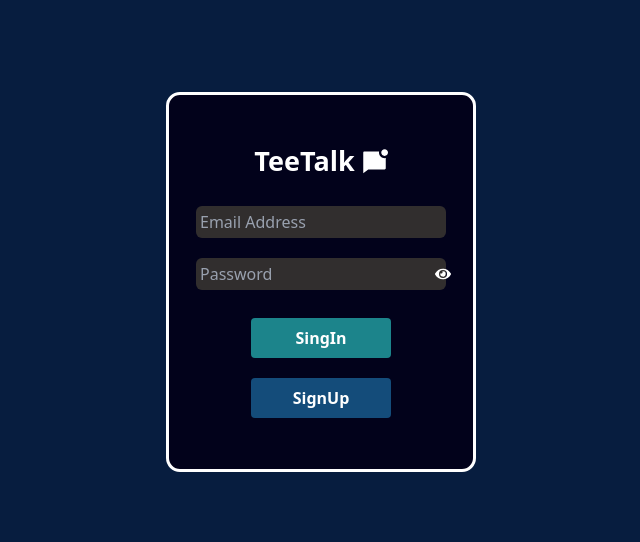
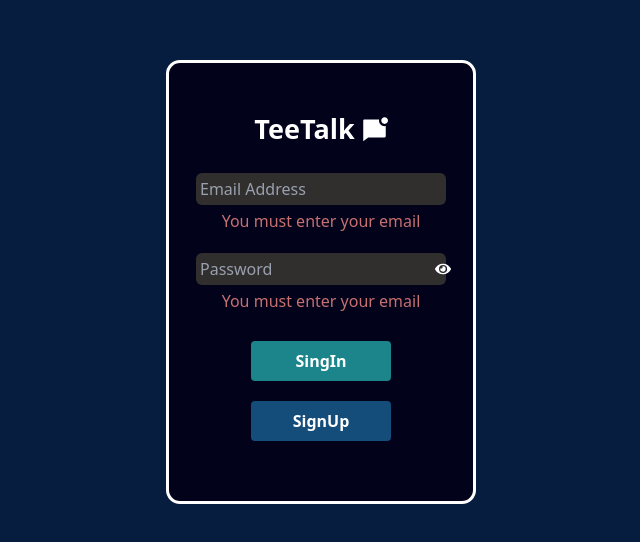
Before and after one commit to moshiurhossain/ReactChatApp-TeeTalk, a React (Vite) app: page / in a window 1280 px wide. Shown: the part 168-710 px from the top of the page, without its empty margins (319-959 px from the left). Built offline with nearby package versions, Linux system fonts and the light colour scheme.

Commit message:
signin-p error handle step-2 error design created

```diff
--- a/src/pages/Singin.jsx
+++ b/src/pages/Singin.jsx
@@ -14,7 +14,8 @@ const Singin = () => {
     const [passwordError,setpasswordError]=useState('')
     // -------------------------------------------------//
     const handleSubmit=()=>{
-
+      e.preventDefault()
+      console.log('done')
     }
 
 
@@ -23,33 +24,44 @@ const Singin = () => {
 
     <section id='signin' className=' w-full h-screen  flex items-center bg-[#071d3f] '>
 
-        <div className='w-[310px] h-[380px] bg-[#02021b] pt-4 mx-auto mt-[100px] rounded-[14px] border-[3px] border-white'>
+        <form onSubmit={handleSubmit} className='w-[310px] py-[60px] bg-[#02021b] pt-4 mx-auto mt-[100px] rounded-[14px] border-[3px] border-white'>
             <div className="iconbox mx-auto w-[50%] flex items-center justify-center gap-1.5 font-bold text-[27px] mt-[30px] text-white">
                 TeeTalk<RiChatUnreadFill />
             </div>
             {/* input box starts */}
             <div className="inputbox flex justify-center items-center py-2 mt-2 flex-col">
-            <input className='w-[250px] p-1 bg-[#312e2e] rounded-[6px] outline-0 mt-2 text-white placeholder-gray-400' type="text" placeholder='Email Address' />
+              {/* email start */}
+            <input
+            onChange={(e)=>{setemail(e.target.value),setemailError('')}}
+            className='w-[250px] p-1 bg-[#312e2e] rounded-[6px] outline-0 mt-2 text-white placeholder-gray-400'
+            type="text"
+            placeholder='Email Address' />
+            <p className='text-[#c77070] mt-1'>You must enter your email</p>
+            {/* email end */}
             {/* password start */}
             <div className='w-[250px] bg-[#312e2e] mt-5 p-1 rounded-[6px] flex justify-between'>
             <input
             className='outline-0 placeholder-gray-400 text-white'
-            type={show?"text":"password"} placeholder='Password'/>
+            type={show?"text":"password"}
+            placeholder='Password'/>
   <button className=' w-[30px] cursor-pointer p-1 ' onClick={()=>{setShow(!show)}}>{show?<FaEyeSlash className='text-white'/>:<FaEye className='text-white'/>}</button>
             </div>
+            <p className='text-[#c77070] mt-1'>You must enter your email</p>
               {/* password end */}
             </div>
               {/* input box ends */}
               {/* Button box starts */}
             <div className="buttonbox flex flex-col">
-              <Link className='w-[140px] py-2 bg-[#1c848b] rounded-[4px] text-white h-[40px] mx-auto mt-[20px] font-semibold  flex items-center justify-center'>SingIn</Link>
-              <Link to='/reg' className='w-[140px] bg-[#144c7a]   rounded-[4px] text-white h-[40px] mx-auto mt-[20px] font-semibold  flex items-center justify-center' >SignUp</Link>
+              <button
+              type='submit'
+              className='w-[140px] py-2 bg-[#1c848b] cursor-pointer rounded-[4px] text-white h-[40px] mx-auto mt-[20px] font-semibold  flex items-center justify-center'>SingIn</button>
+              <Link to='/reg' className='w-[140px] cursor-pointer bg-[#144c7a]   rounded-[4px] text-white h-[40px] mx-auto mt-[20px] font-semibold  flex items-center justify-center' >SignUp</Link>
 
             </div>
              {/* Button box ends */}
 
 
-        </div>
+        </form>
 
     </section>
 
```
